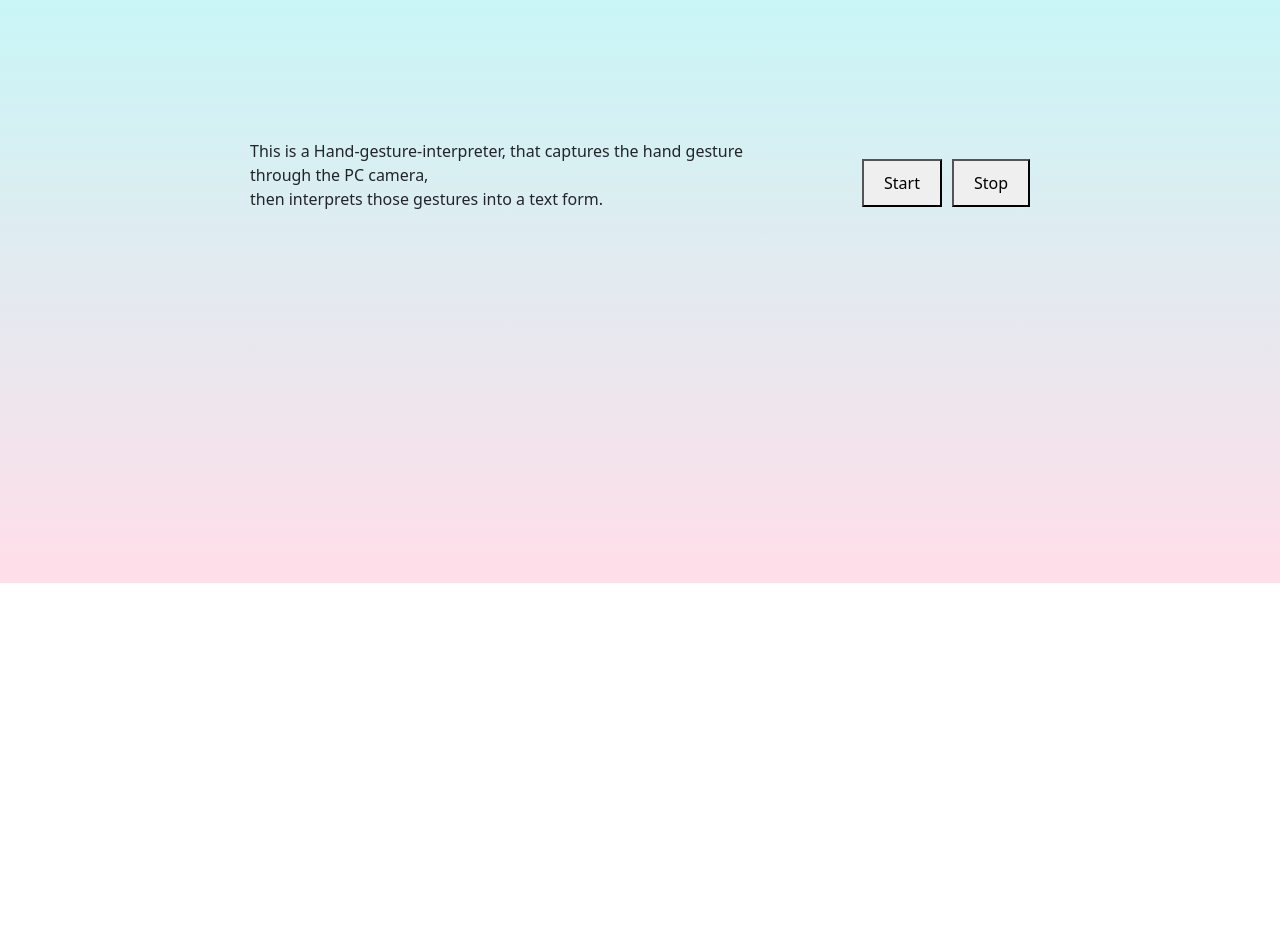
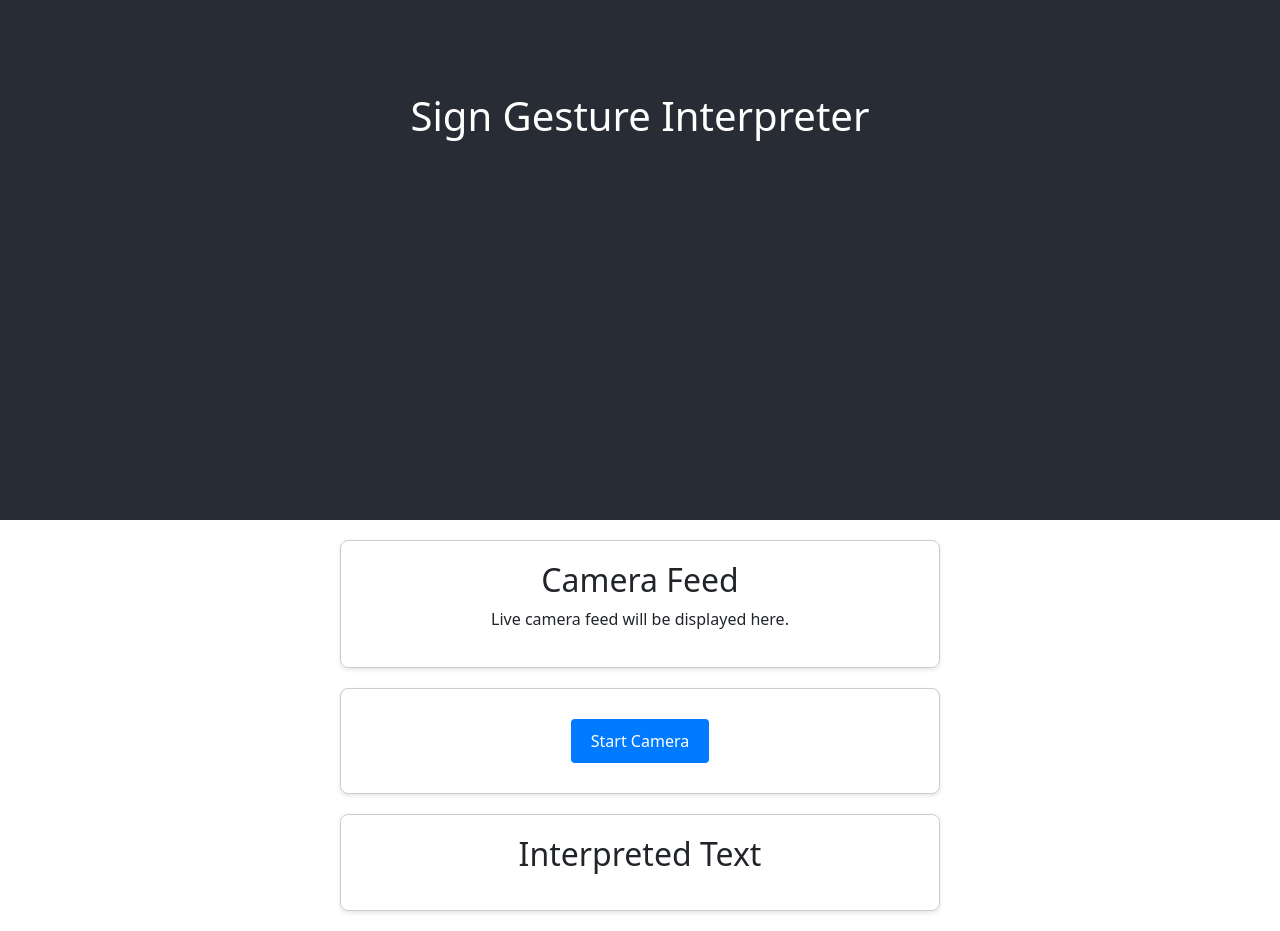
Before and after one commit to davidmurage/Sign-gesture-interpreter, a React (Create React App) app in the folder frontend/: page / in a window 1280 px wide. Shown: the part 280-1211 px from the top of the page. Before the commit the page ends 863 px from the top, so only its background shows below. Built offline with nearby package versions, Linux system fonts and the light colour scheme.

Commit message:
updated pages styles

```diff
--- a/frontend/src/pages/HomePage.js
+++ b/frontend/src/pages/HomePage.js
@@ -1,43 +1,48 @@
-import React from 'react';
-import Layout from "./../components/Layout/Layout";
+import React, { useState } from 'react';
 import '../styles/Homepage.css';
-import axios from 'axios';
 
-function App() {
-  const startCamera = () => {
-    axios.post('http://localhost:5000/start')
-      .then(response => {
-        console.log(response.data.message);
-      })
-      .catch(error => {
-        console.error('There was an error starting the camera!', error);
-      });
+const HomePage = () => {
+  const [interpretedText, setInterpretedText] = useState('');
+  const [cameraRunning, setCameraRunning] = useState(false);
+
+  const startCamera = async () => {
+    const response = await fetch('http://localhost:5000/start', { method: 'POST' });
+    const data = await response.json();
+    if (data.message === 'Camera started') {
+      setCameraRunning(true);
+    }
   };
 
-  const stopCamera = () => {
-    axios.post('http://localhost:5000/stop')
-      .then(response => {
-        console.log(response.data.message);
-      })
-      .catch(error => {
-        console.error('There was an error stopping the camera!', error);
-      });
+  const stopCamera = async () => {
+    const response = await fetch('http://localhost:5000/stop', { method: 'POST' });
+    const data = await response.json();
+    if (data.message === 'Camera stopped') {
+      setCameraRunning(false);
+    }
   };
 
   return (
-    <Layout>
-      <div className="App">
-        <p className="description">
-          This is a <span>Hand-gesture-interpreter</span>, that captures the hand gesture<br/> through the PC camera,<br/>
-          then interprets those gestures into a text form.
-        </p>
-        <div className="button-container">
-          <button onClick={startCamera} className="action-button">Start</button>
-          <button onClick={stopCamera} className="action-button">Stop</button>
-        </div>
+    <div className="App">
+      <header className="App-header">
+        <h1>Sign Gesture Interpreter</h1>
+      </header>
+      <div className="camera-feed">
+        <h2>Camera Feed</h2>
+        <p>Live camera feed will be displayed here.</p>
       </div>
-    </Layout>
+      <div className="controls">
+        {!cameraRunning ? (
+          <button onClick={startCamera}>Start Camera</button>
+        ) : (
+          <button onClick={stopCamera}>Stop Camera</button>
+        )}
+      </div>
+      <div className="interpreted-text">
+        <h2>Interpreted Text</h2>
+        <p>{interpretedText}</p>
+      </div>
+    </div>
   );
-}
+};
 
-export default App;
+export default HomePage;
--- a/frontend/src/styles/HomePage.css
+++ b/frontend/src/styles/HomePage.css
@@ -1,34 +1,34 @@
 .App {
-  display: flex;
-  justify-content: center;
-  align-items: center;
-  height: 100vh;
-  padding: 250px;
-
-  background-color: #ffdee9;
-  background-image: linear-gradient(0deg, #ffdee9 0%, #b5fffc 100%);
+  text-align: center;
 }
 
-.description {
-  flex: 1;
-  text-align: left;
+.App-header {
+  background-color: #282c34;
+  padding: 20px;
+  color: white;
 }
 
-.button-container {
-  display: flex;
-  gap: 10px; /* Space between buttons */
+.camera-feed, .interpreted-text, .controls {
+  margin: 20px auto;
+  width: 80%;
+  max-width: 600px;
+  padding: 20px;
+  border: 1px solid #ccc;
+  border-radius: 8px;
+  box-shadow: 0 2px 4px rgba(0, 0, 0, 0.1);
 }
 
-.action-button {
+.controls button {
   padding: 10px 20px;
   font-size: 16px;
+  margin: 10px;
+  border: none;
+  border-radius: 4px;
+  background-color: #007bff;
+  color: white;
   cursor: pointer;
 }
 
-.Layout {
-  display: flex;
-  justify-content: center;
-  align-items: center;
-  height: 100vh;
-  width: 50%;
+.controls button:hover {
+  background-color: #0056b3;
 }
```
